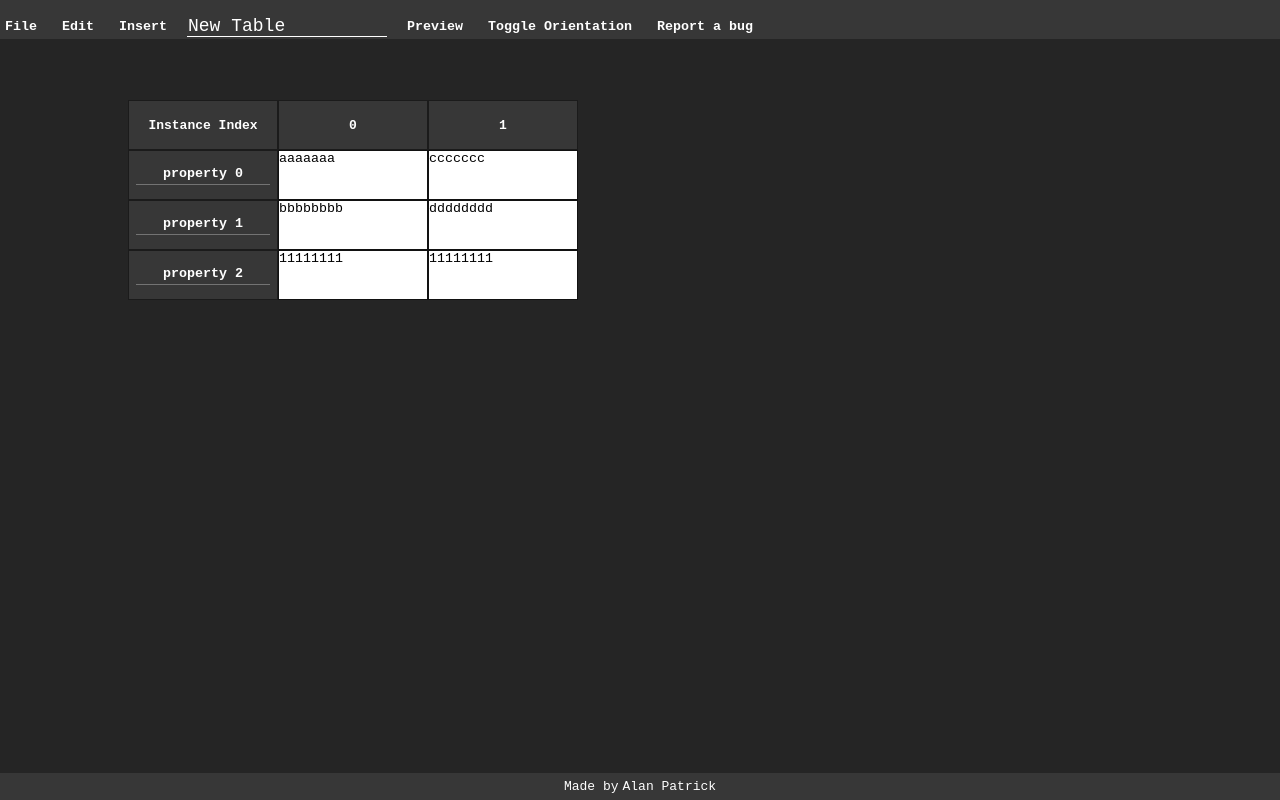
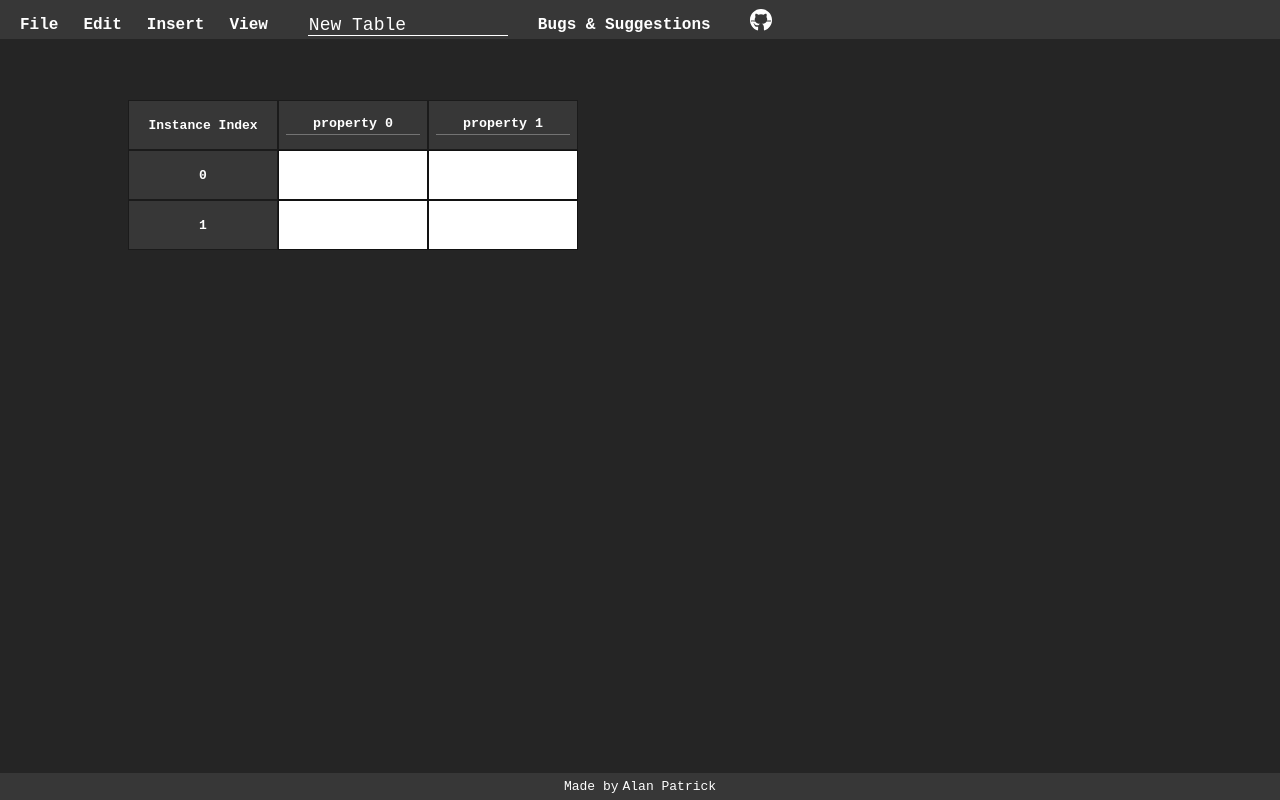
Before and after one commit to al-ptk/nosql-table, a React (Create React App) app: page / in a window 1280 px wide. Built offline with nearby package versions, Linux system fonts and the light colour scheme.

Commit message:
feat: Add ViewMenu and github links

```diff
--- a/src/App.js
+++ b/src/App.js
@@ -8,7 +8,7 @@ import { useState } from 'react';
 import { JSONPreview } from './JSONPreview';
 
 function App() {
-  const [isVertical, setIsVertical] = useState(true);
+  const [isVertical, setIsVertical] = useState(false);
   const [showPreview, setShowPreview] = useState(false);
 
   return (
--- a/src/JSONPreview.js
+++ b/src/JSONPreview.js
@@ -42,9 +42,10 @@ const CloseButton = styled.button`
   position: absolute;
   right: 60px;
   top: 30px;
-  background-color: #373737;
+  background-color: #272727;
   color: white;
   border-radius: 50%;
+  border: 2px solid #373737;
   width: 1.33em;
   height: 1.33em;
   font-size: 28px;
--- a/src/MenuBar/FileMenu.js
+++ b/src/MenuBar/FileMenu.js
@@ -40,6 +40,7 @@ const FileDropDown = ({ xPos, yPos, Reference, closeMenu }) => {
         buttonAction={() => dispatch(newTable())}
         closeMenu={closeMenu}
       />
+      <hr />
       <ImportDataButton closeMenu={closeMenu} />
       <ExportDataButton closeMenu={closeMenu} />
     </ContextMenu>
--- a/src/MenuBar/InsertMenu.js
+++ b/src/MenuBar/InsertMenu.js
@@ -44,8 +44,9 @@ function InsertDropdown({ xPos, yPos, Reference, closeMenu }) {
         buttonAction={() => dispatch(addInstance({}))}
         closeMenu={closeMenu}
       />
+      <hr />
       <ContextMenuButton
-        buttonText={'Repeat'}
+        buttonText={'Insert for all in property'}
         buttonAction={() => {
           let node = document.createElement('div');
           document.body.appendChild(node);
--- a/src/MenuBar/MenuBar.js
+++ b/src/MenuBar/MenuBar.js
@@ -1,8 +1,10 @@
+import GithubIcon from '../assets/GithubIcon';
 import { EditMenuAchonr } from './EditMenu';
 import { FileMenuAnchor } from './FileMenu';
 import { InsertMenuAnchor } from './InsertMenu';
 import { StyledMenuBar } from './MenuBar.styled';
 import { TitleEdit } from './TitleEdit';
+import { ViewMenuAnchor } from './ViewMenu';
 
 export default function MenuBar({
   setIsVertical,
@@ -14,14 +16,22 @@ export default function MenuBar({
       <FileMenuAnchor />
       <EditMenuAchonr />
       <InsertMenuAnchor />
+      <ViewMenuAnchor {...{ setIsVertical, setShowPreview, showPreview }} />
       <TitleEdit />
-      <button onClick={() => setShowPreview((bool) => !bool)}>Preview</button>
-      <button onClick={() => setIsVertical((bool) => !bool)}>
-        Toggle Orientation
-      </button>
-      <button onClick={() => alert('Not implemented yet.')}>
-        Report a bug
-      </button>
+      <a
+        href="https://github.com/al-ptk/json-table-editor/issues"
+        target={'_blank'}
+        rel="noreferrer"
+      >
+        Bugs & Suggestions
+      </a>
+      <a
+        href="https://github.com/al-ptk/json-table-editor/"
+        target={'_blank'}
+        rel="noreferrer"
+      >
+        <GithubIcon height={'24px'} style={{ marginBottom: '-3px' }} />
+      </a>
     </StyledMenuBar>
   );
 }
--- a/src/MenuBar/MenuBar.styled.js
+++ b/src/MenuBar/MenuBar.styled.js
@@ -1,6 +1,6 @@
 import styled from 'styled-components';
 
-export const StyledMenuBar= styled.header`
+export const StyledMenuBar = styled.header`
   position: fixed;
   top: 0;
   width: 100vw;
@@ -12,21 +12,29 @@ export const StyledMenuBar= styled.header`
   justify-content: flex-start;
   align-items: flex-end;
   gap: 15px;
+  padding: 0px 15px;
 
   background-color: #373737;
   color: white;
 
+  a,
   button {
     padding: 5px;
     background-color: transparent;
     color: white;
     border: none;
     font-weight: bold;
+    text-decoration: none;
+  }
+
+   > a,
+   > div > button {
+    font-size: 16px;
   }
 
   input[type='text'].title {
     width: 200px;
-    margin-bottom: 2px;
+    margin: 0px 10px 3px 20px;
     padding: 0 1px;
 
     background-color: transparent;
@@ -37,4 +45,9 @@ export const StyledMenuBar= styled.header`
 
     font-size: 18px;
   }
+
+  hr {
+    color: rgba(255, 255, 255, 0.3);
+    margin: 2px 0;
+  }
 `;
--- /dev/null
+++ b/src/MenuBar/ViewMenu.js
@@ -0,0 +1,60 @@
+import { useRef, useState } from 'react';
+import { ContextMenu, ContextMenuButton } from '../components/ContextMenu';
+
+export function ViewMenuAnchor({ setIsVertical, setShowPreview, showPreview }) {
+  const [dropdown, setDropdown] = useState(null);
+  const Reference = useRef(null);
+
+  return (
+    <div>
+      <button
+        onClick={(e) => {
+          const coords = e.target.getBoundingClientRect();
+          const xPos = coords.left;
+          const yPos = coords.bottom;
+          setDropdown(
+            <ViewDropDown
+              {...{
+                xPos,
+                yPos,
+                Reference,
+                setIsVertical,
+                setShowPreview,
+                showPreview,
+              }}
+              closeMenu={() => setDropdown(null)}
+            />
+          );
+        }}
+      >
+        View
+      </button>
+      {dropdown}
+    </div>
+  );
+}
+
+const ViewDropDown = ({
+  xPos,
+  yPos,
+  Reference,
+  closeMenu,
+  setIsVertical,
+  setShowPreview,
+  showPreview,
+}) => {
+  return (
+    <ContextMenu {...{ xPos, yPos, Reference }}>
+      <ContextMenuButton
+        buttonAction={() => setShowPreview((bool) => !bool)}
+        buttonText={'Show preview'}
+        closeMenu={closeMenu}
+      />
+      <ContextMenuButton
+        buttonAction={() => setIsVertical((bool) => !bool)}
+        buttonText={'Toggle orientation'}
+        closeMenu={closeMenu}
+      />
+    </ContextMenu>
+  );
+};
--- a/src/app/slices/tableSlice.js
+++ b/src/app/slices/tableSlice.js
@@ -14,20 +14,17 @@ import { getAllKeys } from '../../utils/helperFunctions';
 const emptyTable = {
   instances: [
     {
-      'property 0': 'aaaaaaa',
-      'property 1': 'bbbbbbbb',
-      'property 2': 11111111,
+      'property 0': '',
+      'property 1': '',
     },
     {
-      'property 0': 'ccccccc',
-      'property 1': 'dddddddd',
-      'property 2': 11111111,
+      'property 0': '',
+      'property 1': '',
     },
   ],
   schema: [
-    { name: 'property 0' },
-    { name: 'property 1' },
-    { name: 'property 2' },
+    { name: 'property 0', type: 'string' },
+    { name: 'property 1', type: 'string' },
   ],
   // The clipboard may contain: instances, properties
   // They are identified by the "type" filed
--- /dev/null
+++ b/src/assets/GithubIcon.js
@@ -0,0 +1,15 @@
+export default function GithubIcon(props) {
+  return (
+    <svg
+      fill="#FFFFFF"
+      xmlns="http://www.w3.org/2000/svg"
+      viewBox="0 0 50 50"
+      width="50px"
+      height="50px"
+      {...props}
+    >
+      {' '}
+      <path d="M17.791,46.836C18.502,46.53,19,45.823,19,45v-5.4c0-0.197,0.016-0.402,0.041-0.61C19.027,38.994,19.014,38.997,19,39 c0,0-3,0-3.6,0c-1.5,0-2.8-0.6-3.4-1.8c-0.7-1.3-1-3.5-2.8-4.7C8.9,32.3,9.1,32,9.7,32c0.6,0.1,1.9,0.9,2.7,2c0.9,1.1,1.8,2,3.4,2 c2.487,0,3.82-0.125,4.622-0.555C21.356,34.056,22.649,33,24,33v-0.025c-5.668-0.182-9.289-2.066-10.975-4.975 c-3.665,0.042-6.856,0.405-8.677,0.707c-0.058-0.327-0.108-0.656-0.151-0.987c1.797-0.296,4.843-0.647,8.345-0.714 c-0.112-0.276-0.209-0.559-0.291-0.849c-3.511-0.178-6.541-0.039-8.187,0.097c-0.02-0.332-0.047-0.663-0.051-0.999 c1.649-0.135,4.597-0.27,8.018-0.111c-0.079-0.5-0.13-1.011-0.13-1.543c0-1.7,0.6-3.5,1.7-5c-0.5-1.7-1.2-5.3,0.2-6.6 c2.7,0,4.6,1.3,5.5,2.1C21,13.4,22.9,13,25,13s4,0.4,5.6,1.1c0.9-0.8,2.8-2.1,5.5-2.1c1.5,1.4,0.7,5,0.2,6.6c1.1,1.5,1.7,3.2,1.6,5 c0,0.484-0.045,0.951-0.11,1.409c3.499-0.172,6.527-0.034,8.204,0.102c-0.002,0.337-0.033,0.666-0.051,0.999 c-1.671-0.138-4.775-0.28-8.359-0.089c-0.089,0.336-0.197,0.663-0.325,0.98c3.546,0.046,6.665,0.389,8.548,0.689 c-0.043,0.332-0.093,0.661-0.151,0.987c-1.912-0.306-5.171-0.664-8.879-0.682C35.112,30.873,31.557,32.75,26,32.969V33 c2.6,0,5,3.9,5,6.6V45c0,0.823,0.498,1.53,1.209,1.836C41.37,43.804,48,35.164,48,25C48,12.318,37.683,2,25,2S2,12.318,2,25 C2,35.164,8.63,43.804,17.791,46.836z" />
+    </svg>
+  );
+}
--- a/src/components/StyledFooter.js
+++ b/src/components/StyledFooter.js
@@ -18,5 +18,9 @@ export const StyledFooter = styled.footer`
   a {
     color: white;
     text-decoration: none;
+
+    &:hover {
+      text-decoration: underline;
+    }
   }
 `;
--- a/src/utils/styled-globals.js
+++ b/src/utils/styled-globals.js
@@ -9,4 +9,8 @@ export const GlobalStyle = createGlobalStyle`
   textarea {
     resize: none;
   }
+
+  button {
+    cursor: pointer;
+  }
 `;
```
Also changed, not shown: src/assets/github.svg (added).
